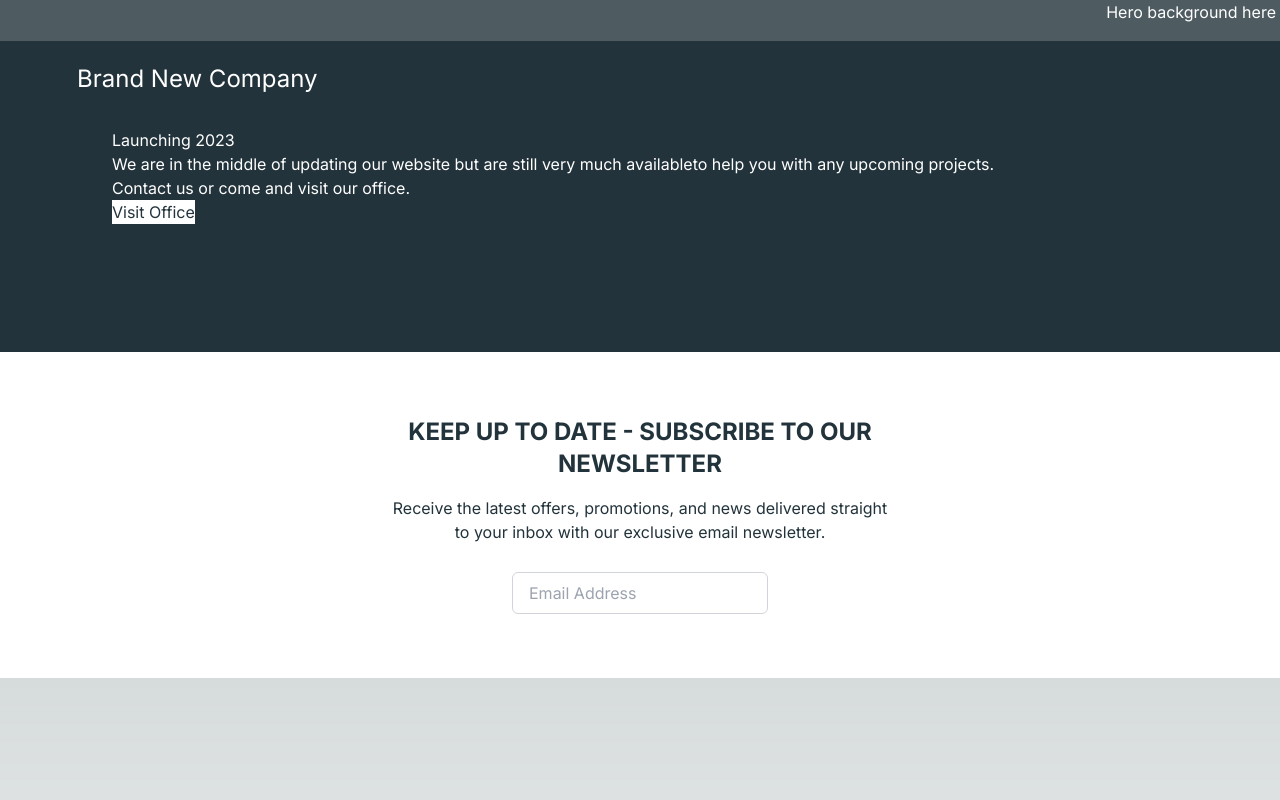
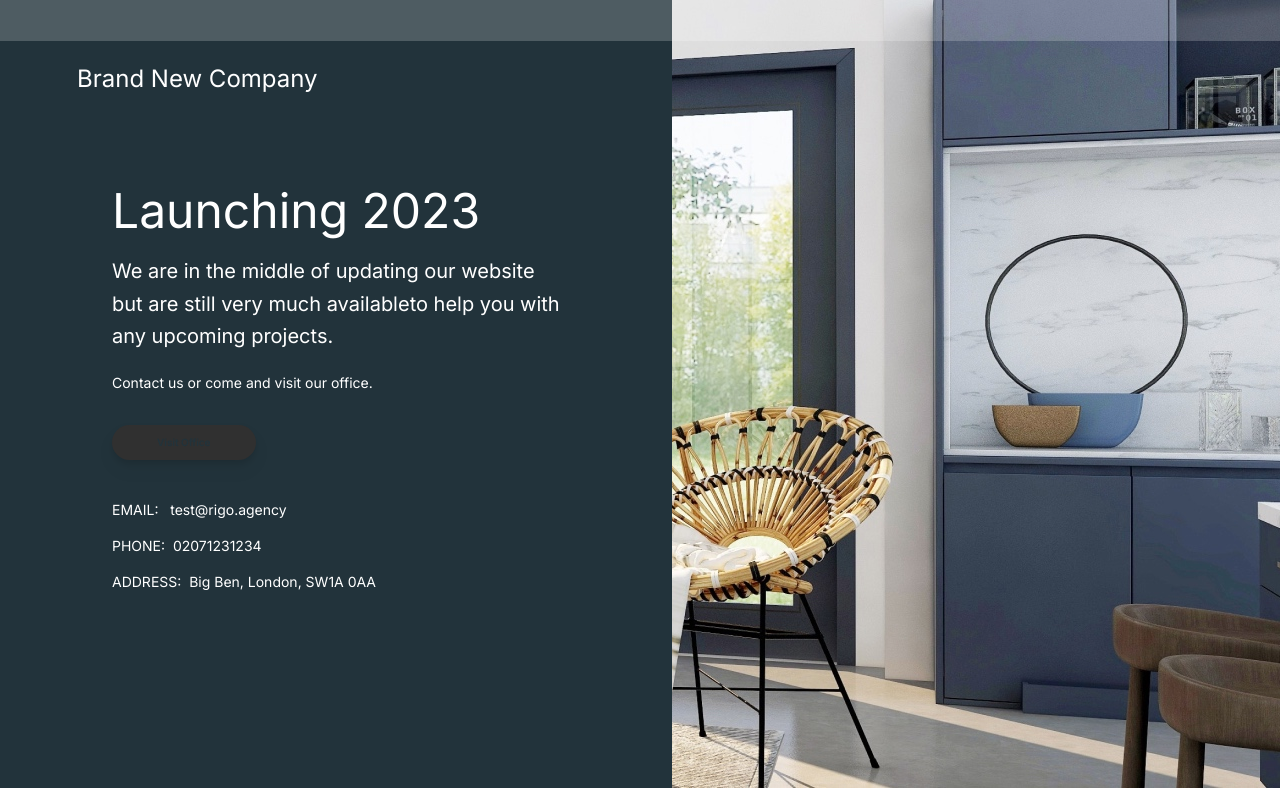
Before and after one commit to xell12686/ar-sample-lp, a Next.js app: page / in a window 1280 px wide. Shown: the top 800 px of the page. Built offline with nearby package versions, Linux system fonts and the light colour scheme.

Commit message:
section Hero

```diff
--- a/src/app/components/Hero.tsx
+++ b/src/app/components/Hero.tsx
@@ -1,18 +1,42 @@
-import React from 'react';
+import React from "react";
+import Image from "next/image";
 
 const Hero: React.FC = () => {
   return (
-    <div className="w-full h-auto bg-primary text-white flex">
-      <div className='py-20 px-10 md:py-32 md:px-28'>
-       <h1>Launching 2023</h1>
-       <h5>We are in the middle of updating our website but are still very much availableto help you with any upcoming projects.</h5>
-       <p>Contact us or come and visit our office.</p>
-       <button className='text-primary bg-white'>Visit Office</button>
+    <section className="flex h-auto w-full bg-primary pb-[82px] text-white md:pb-0">
+      <div className="flex max-w-2xl flex-col gap-5 px-10 py-20 pb-0 pt-0 md:px-28 md:py-32 md:pb-32 md:pt-[187px]">
+        <h1 className="text-4xl md:text-5xl leading-tight">Launching 2023</h1>
+        <h5 className="text-sm leading-relaxed md:text-xl md:leading-relaxed">
+          We are in the middle of updating our website but are still very much
+          availableto help you with any upcoming projects.
+        </h5>
+        <p className="text-sm">Contact us or come and visit our office.</p>
+        <button className="mt-3 self-start rounded-full bg-secondary px-[45px] py-[10px] text-[10px] font-semibold text-primary drop-shadow-lg hover:drop-shadow-xl">
+          Visit Office
+        </button>
+        <ul className="mt-5 flex flex-col gap-4 text-xs md:text-sm font-normal">
+          <li>
+            EMAIL: &nbsp; <a href="mailto:test@rigo.agency">test@rigo.agency</a>
+          </li>
+          <li>
+            PHONE: &nbsp;<a href="tel:02071231234">02071231234</a>
+          </li>
+          <li>
+            ADDRESS: &nbsp;<a href="#">Big Ben, London, SW1A 0AA</a>
+          </li>
+        </ul>
       </div>
-      <div>
-        Hero background here
+
+      <div className="h-auto w-full pt-3 md:h-[788px] md:pt-0">
+        <Image
+          src="/images/hero-bg.jpg"
+          alt="Hero background"
+          width={1024}
+          height={1024}
+          className="h-full w-full object-cover object-[49%] md:object-center xl:object-[94%]"
+        />
       </div>
-    </div>
+    </section>
   );
 };
 
```
Also changed, not shown: public/images/hero-bg.jpg (added).
